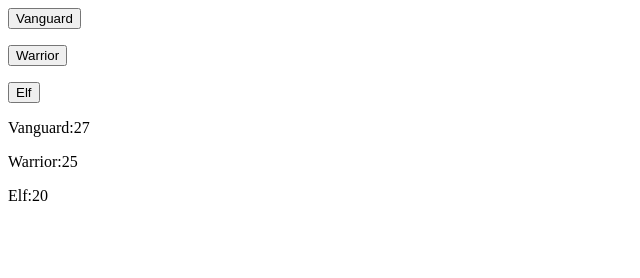
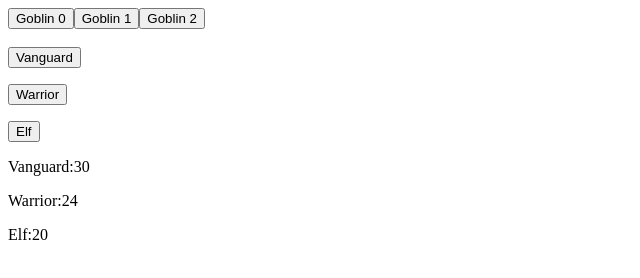
Before and after one commit to DanGillette25/rpgGame, a plain HTML site: page index.html in a window 1280 px wide. Shown: the whole page, without its empty margins (0-640 px from the left). Drawn offline with nearby package versions, Linux system fonts and the light colour scheme.

Commit message:
Multiple goblins now enabled in battle.  Need to add ability to eliminate individual goblins

```diff
--- a/battlescript.js
+++ b/battlescript.js
@@ -12,6 +12,18 @@ $(document).ready(function(){
 
 }
 
+  class Goblin {
+    constructor (type, attack, defense, hitPoints, counterAttack){
+      this.type = type;
+      this.attack = attack;
+      this.defense = defense;
+      this.hitPoints = hitPoints;
+      this.counterAttack = counterAttack;
+    }
+  }
+
+  let battleGoblins = []
+  let selectedGoblin = 0
   let vanguardLvl = 0
   let warriorLvl = 0
   let elfLvl = 0
@@ -27,12 +39,35 @@ $(document).ready(function(){
 
   let playerTurn = false
 
+  generateGoblins()
+
+  function generateGoblins() {
+    let numGoblins = Math.floor(Math.random()*3)+1
+    for (let i=0;i<numGoblins;i++){
+      let newGoblin = new Goblin(gameData.goblinStats[0].type,
+        gameData.goblinStats[0].attack,
+        gameData.goblinStats[0].defense,
+        gameData.goblinStats[0].hitPoints,
+        gameData.goblinStats[0].counterAttack)
+
+        battleGoblins.push(newGoblin)
+
+
+    }
+
+    for (let i=0; i<battleGoblins.length; i++){
+      let goblinButton = $('<button>')
+      goblinButton.attr('id',i)
+      goblinButton.attr('class','goblinButton')
+      goblinButton.text("Goblin"+' '+i)
+      $('#goblins').append(goblinButton)
+    }
+
+  }
+
   $('#vanguardHP').text('Vanguard:'+ ''+vanguardHP)
   $('#warriorHP').text('Warrior:'+ ''+warriorHP)
   $('#elfHP').text('Elf:'+ ''+elfHP)
-
-
-  enemyAttack();
 
 
   $('#elf').on("click", function(){
@@ -47,30 +82,43 @@ $(document).ready(function(){
     vanguardAttack()
   })
 
+  $('.goblinButton').on("click", function(){
+    selectedGoblinStr = $(this).attr('id')
+    selectedGoblin = parseInt(selectedGoblinStr,10)
+  })
 
+  enemyAttack();
 
   function enemyAttack(){
 
     determineAttack()
 
     function determineAttack(){
+      let attackerGob = Math.floor(Math.random()*battleGoblins.length)
       let attackedChar = Math.floor(Math.random()*3)
 
+
+    function generateAttack() {
+
     if (attackedChar === 0 && vanguardHP > 0) {
-      attackVanguard();
+      attackVanguard(attackerGob);
     } else if (attackedChar === 1 &&  warriorHP > 0) {
-      attackWarrior();
+      attackWarrior(attackerGob);
     } else if (attackedChar === 2 && elfHP > 0) {
-      attackElf();
+      attackElf(attackerGob);
     } else {
       console.log("Does this work?")
       enemyAttack();
     }
 
+  }
+
+  generateAttack()
+
     }
 
-  function attackVanguard(){
-      let damage = Math.floor(Math.random()*gameData.goblinStats[0].attack)+1 - Math.floor(Math.random()*gameData.vanguardStats[vanguardLvl].defense)+1
+  function attackVanguard(atk){
+      let damage = Math.floor(Math.random()*battleGoblins[atk].attack)+1 - Math.floor(Math.random()*gameData.vanguardStats[vanguardLvl].defense)+1
       if (damage <= 0){
         damage = 0
         console.log("Goblin Missed!")
@@ -78,7 +126,7 @@ $(document).ready(function(){
       } else {
       vanguardHP = vanguardHP - damage
 
-      console.log("Goblin Attacks Vanguard and deals"+damage+"damage.")
+      console.log("Goblin "+atk+ " Attacks Vanguard and deals"+damage+"damage.")
       if (vanguardHP < 1) {
         killVanguard();
       }
@@ -86,9 +134,9 @@ $(document).ready(function(){
       }
   }
 
-    function attackWarrior(){
+    function attackWarrior(atk){
 
-      let damage = Math.floor(Math.random()*gameData.goblinStats[0].attack)+1 - Math.floor(Math.random()*gameData.warriorStats[warriorLvl].defense)+1
+      let damage = Math.floor(Math.random()*battleGoblins[atk].attack)+1 - Math.floor(Math.random()*gameData.warriorStats[warriorLvl].defense)+1
       if (damage <= 0){
         damage = 0
         console.log("Goblin Missed!")
@@ -96,7 +144,7 @@ $(document).ready(function(){
       } else {
       warriorHP = warriorHP - damage
 
-      console.log("Goblin Attacks Warrior and deals"+damage+"damage.")
+      console.log("Goblin "+atk+ " Attacks Warrior and deals"+damage+"damage.")
       if (warriorHP < 1) {
         killWarrior();
       }
@@ -106,9 +154,9 @@ $(document).ready(function(){
 
 
 
-    function attackElf(){
+    function attackElf(atk){
 
-      let damage = Math.floor(Math.random()*gameData.goblinStats[0].attack)+1 - Math.floor(Math.random()*gameData.elfStats[elfLvl].defense)+1
+      let damage = Math.floor(Math.random()*battleGoblins[atk].attack)+1 - Math.floor(Math.random()*gameData.elfStats[elfLvl].defense)+1
       if (damage <= 0){
         damage = 0
         console.log("Goblin Missed!")
@@ -118,7 +166,7 @@ $(document).ready(function(){
 
 
 
-      console.log("Goblin Attacks Elf and deals"+damage+"damage.")
+      console.log("Goblin" +atk+ "Attacks Elf and deals"+damage+"damage.")
       if (elfHP < 1) {
         killElf();
       }
@@ -140,7 +188,7 @@ $(document).ready(function(){
   function elfAttack(){
     if (playerTurn = true){
 
-      let damage = Math.floor(Math.random()*gameData.elfStats[elfLvl].attack)+1 - Math.floor(Math.random()*gameData.goblinStats[0].defense)+1
+      let damage = Math.floor(Math.random()*gameData.elfStats[elfLvl].attack)+1 - Math.floor(Math.random()*battleGoblins[selectedGoblin].defense)+1
       if (damage <= 0){
         damage = 0
         console.log("Elf Missed!")
@@ -149,7 +197,7 @@ $(document).ready(function(){
       } else {
       goblinHP = goblinHP - damage
 
-      console.log("Elf Attacks Goblin and deals"+damage+"damage.")
+      console.log("Elf Attacks Goblin " +selectedGoblin + " and deals "+damage+" damage.")
       if (goblinHP < 1) {
         killGoblin();
       }
@@ -165,7 +213,7 @@ $(document).ready(function(){
   function warriorAttack(){
     if (playerTurn = true){
 
-      let damage = Math.floor(Math.random()*gameData.warriorStats[warriorLvl].attack)+1 - Math.floor(Math.random()*gameData.goblinStats[0].defense)+1
+      let damage = Math.floor(Math.random()*gameData.warriorStats[warriorLvl].attack)+1 - Math.floor(Math.random()*battleGoblins[selectedGoblin].defense)+1
       if (damage <= 0){
         damage = 0
         console.log("Warrior Missed!")
@@ -174,7 +222,7 @@ $(document).ready(function(){
       } else {
       goblinHP = goblinHP - damage
 
-      console.log("Warrior Attacks Goblin and deals"+damage+"damage.")
+      console.log("Warrior Attacks Goblin "+selectedGoblin+" and deals"+damage+"damage.")
       if (goblinHP < 1) {
         killGoblin();
       }
@@ -188,9 +236,10 @@ $(document).ready(function(){
   }
 
   function vanguardAttack(){
+    console.log(selectedGoblin)
     if (playerTurn = true){
 
-      let damage = Math.floor(Math.random()*gameData.vanguardStats[vanguardLvl].attack)+1 - Math.floor(Math.random()*gameData.goblinStats[0].defense)+1
+      let damage = Math.floor(Math.random()*gameData.vanguardStats[vanguardLvl].attack)+1 - Math.floor(Math.random()*battleGoblins[selectedGoblin].defense)+1
       if (damage <= 0){
         damage = 0
         console.log("Vanguard Missed!")
@@ -198,7 +247,7 @@ $(document).ready(function(){
         enemyAttack();
       } else {
       goblinHP = goblinHP - damage
-      console.log("Vanguard Attacks Goblin and deals"+damage+"damage.")
+      console.log("Vanguard Attacks Goblin "+selectedGoblin+" and deals"+damage+"damage.")
       if (goblinHP < 1) {
         killGoblin();
       }
--- a/index.html
+++ b/index.html
@@ -8,6 +8,10 @@
   <script src="https://cdnjs.cloudflare.com/ajax/libs/jquery/3.2.1/jquery.min.js"></script>
 </head>
 <body>
+
+  <div id='goblins'></div>
+
+  <br>
 
   <button id="vanguard">Vanguard</button>
   <p>
```
